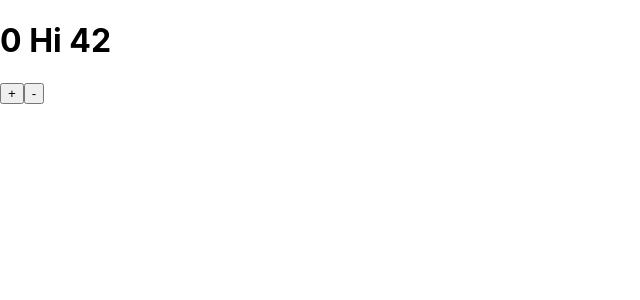
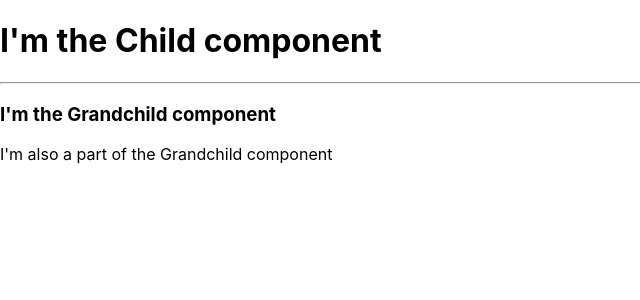
Before and after one commit to shirkedarshan/React-Practice-with-Add-To-Cart, a React (Create React App) app: page / in a window 1280 px wide. Shown: the top 300 px of the page, without its empty margins (0-640 px from the left). Built offline with nearby package versions, Linux system fonts and the light colour scheme.

Commit message:
React Fragment

```diff
--- a/src/App.js
+++ b/src/App.js
@@ -1,11 +1,11 @@
 import React from "react"
-import NewJSFeatures from "./NewJSFeatures"
+import Child from "./Child"
 
 function App() {
     return (
-        <div>
-            <NewJSFeatures />
-        </div>
+        <React.Fragment>
+            <Child />
+        </React.Fragment>
     )
 }
 
--- /dev/null
+++ b/src/Child.js
@@ -0,0 +1,13 @@
+import React from "react"
+import Grandchild from "./Grandchild"
+
+function Child() {
+    return (
+        <div>
+            <h1>I'm the Child component</h1>
+            <Grandchild />
+        </div>
+    )
+}
+
+export default Child
--- /dev/null
+++ b/src/Grandchild.js
@@ -0,0 +1,13 @@
+import React from "react"
+
+function Grandchild() {
+    return (
+        <>
+            <hr />
+            <h3>I'm the Grandchild component</h3>
+            <p>I'm also a part of the Grandchild component</p>
+        </>
+    )
+}
+
+export default Grandchild
--- a/src/NewJSFeatures.js
+++ /dev/null
@@ -1,34 +0,0 @@
-import React, {Component} from "react"
-
-class NewJSFeatures extends Component {
-    state = {
-        count: 0,
-        greeting: "Hi",
-        age: 42
-    }
-
-    increment = () => {
-        this.setState(prevState => ({count: prevState.count + 1}))
-    }
-
-    decrement = () => {
-        this.setState(prevState => {
-            return {
-                count: prevState.count - 1
-            }
-        })
-    }
-
-    render() {
-        const {count: number, greeting, age} = this.state
-        return (
-            <div>
-                <h1>{number} {greeting} {age}</h1>
-                <button onClick={this.increment}>+</button>
-                <button onClick={this.decrement}>-</button>
-            </div>
-        )
-    }
-}
-
-export default NewJSFeatures
```
Also changed, not shown: 1 other file (tests, documents, lock files or other folders).
